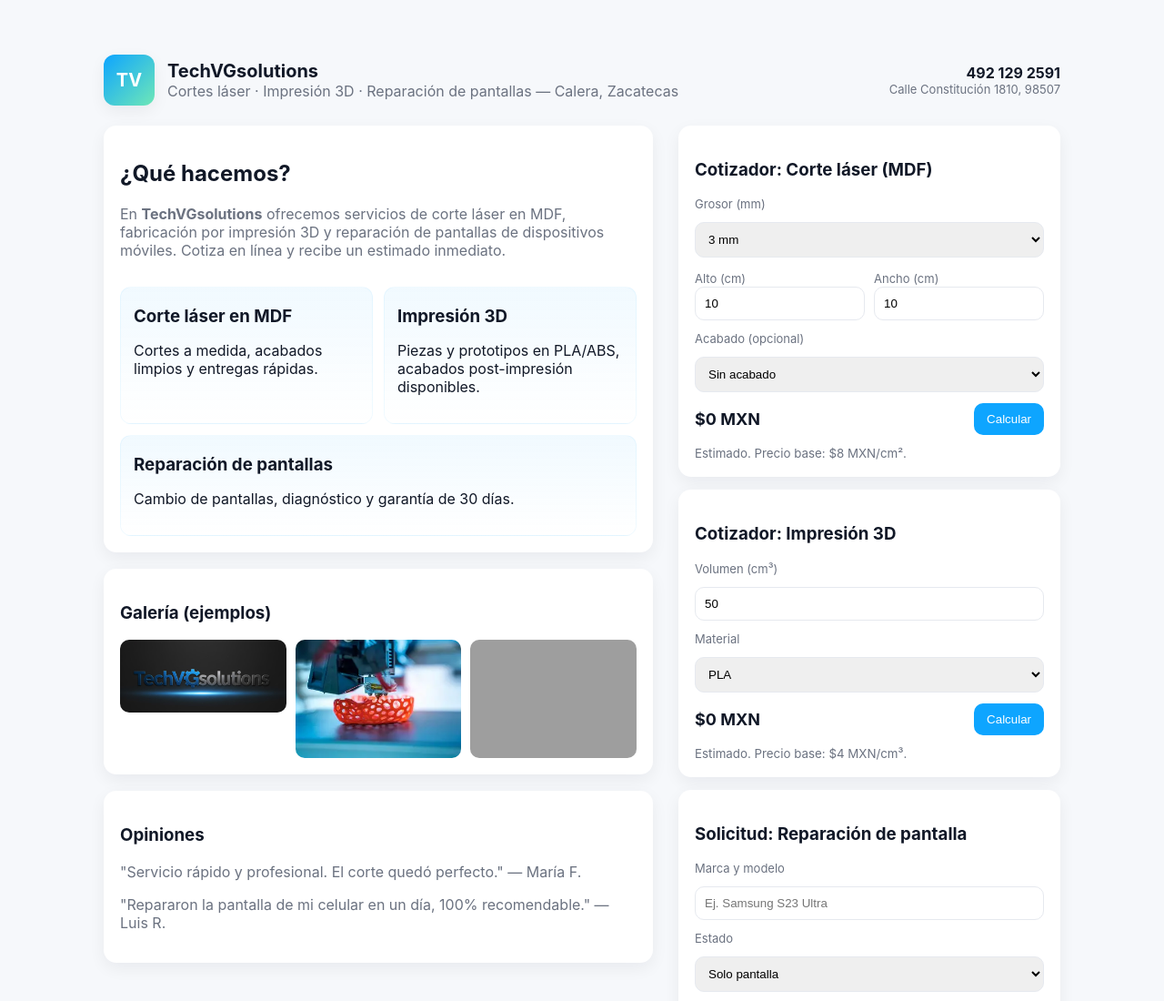
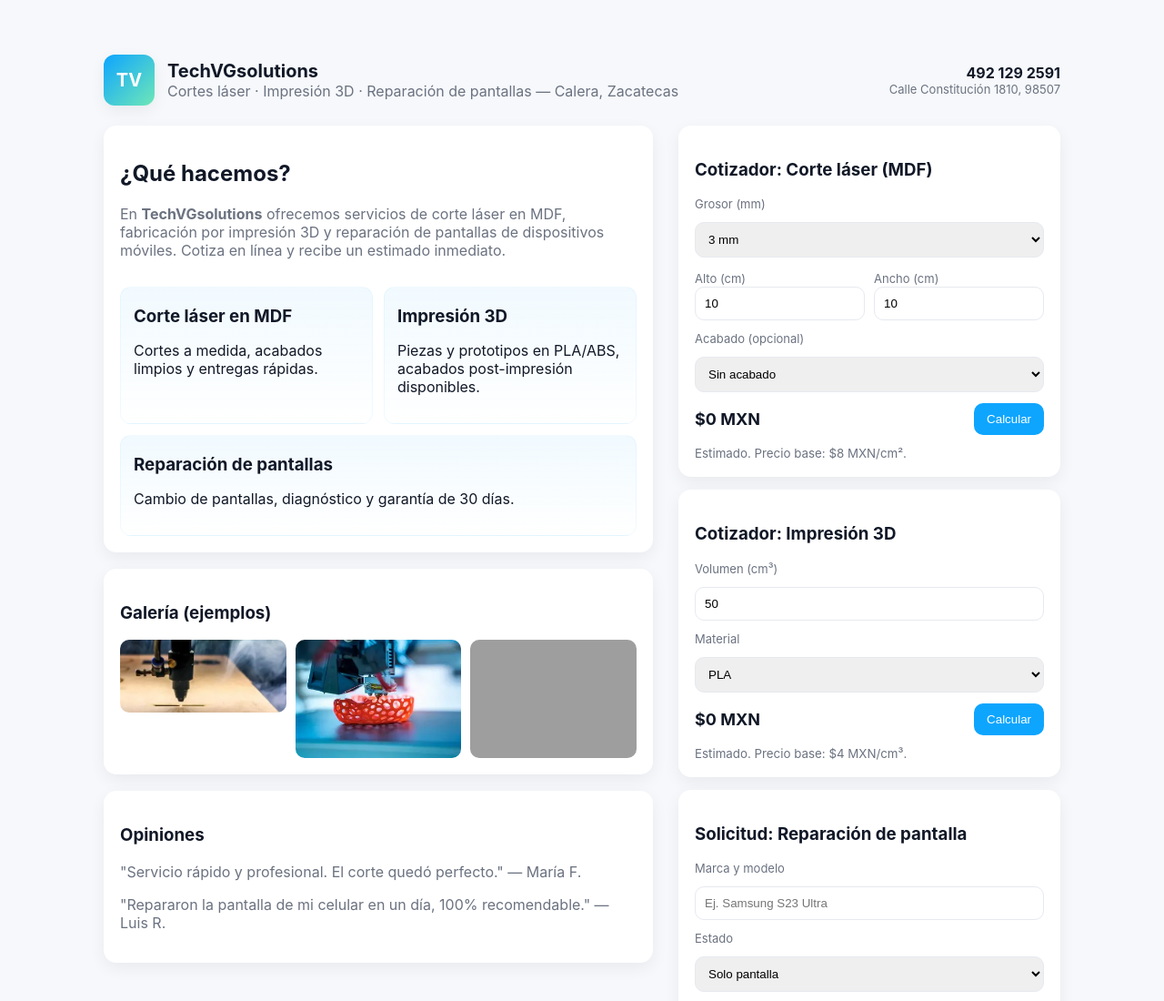
Before and after one commit to eduardovigu10-web/TechVGsolutions, a plain HTML site: page index.html in a window 1280 px wide. Shown: the top 1100 px of the page at 91% size. Drawn offline with Linux system fonts and the light colour scheme; grey boxes are pictures that could not be loaded.

Commit message:
Replace logo image with laser cut image

```diff
--- a/index.html
+++ b/index.html
@@ -116,7 +116,7 @@
           <h3>Galería (ejemplos)</h3>
           <div class="gallery">
             <!-- Imágenes de ejemplo: cámbialas por tus fotos en /assets/ o usando URLs -->
-            <img src="Logo2025.jpg" alt="TechVGsolutions" style="height: 80px;">
+            <img src="Cortelasermdf.png" alt="corte láser" style="height: 80px;">
             <img src="Impresion3D.png" alt="impresión 3d ejemplo">
             <img src="https://images.unsplash.com/photo-1545239351-1141bd82e8a6?q=80&w=1000&auto=format&fit=crop&s=3" alt="reparación pantalla ejemplo">
           </div>
```
